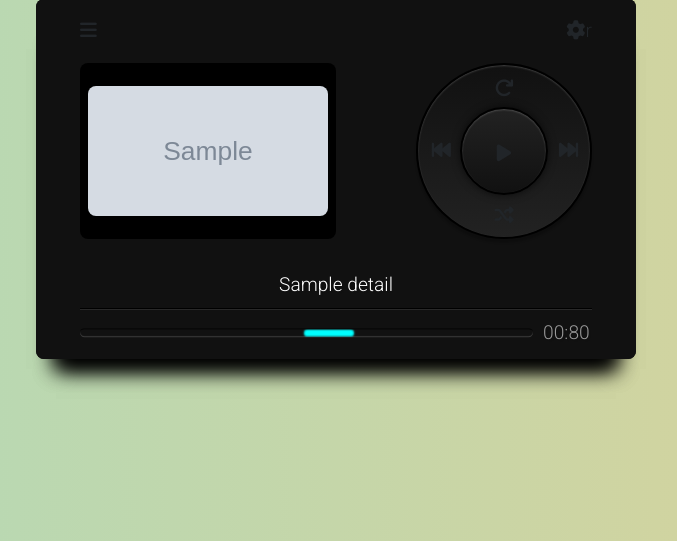
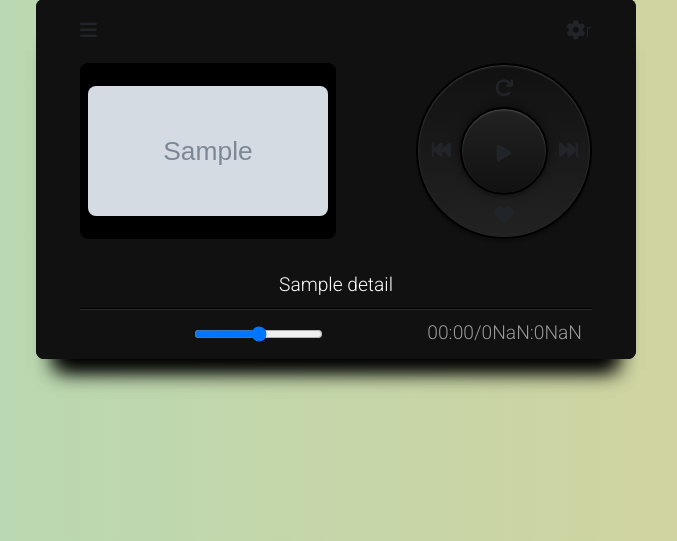
Before and after one commit to diwasrimal/songs, a Flask app: template templates/play.html in a window 1280 px wide. Shown: the part 221-762 px from the top of the page, without its empty margins (304-981 px from the left). Run offline with Flask 2, Linux system fonts and the light colour scheme; the template is opened without the code that fills it: most values are stand-ins (such as "Sample title", 1, 10 or a date in 2020); grey boxes marked "Sample" are stand-in pictures; some libraries are stand-ins or nearby versions.

Commit message:
Make music seek

```diff
--- a/app.py
+++ b/app.py
@@ -146,11 +146,9 @@ def play():
     song = request.args.get('songId')
 
     # Record the song if not in recents
-    try:
-        if song not in session['recents']:
-            session['recents'].append(song)
-    except KeyError:
-        session['recents'] = [song]
+    if not 'recents' in session:
+        session['recents'] = []
+    session['recents'].append(song)
 
     # Current song's index in recents list
     idx = session['recents'].index(song)
--- a/static/musicPlayer.css
+++ b/static/musicPlayer.css
@@ -99,7 +99,7 @@ main .player .fa.fa-fast-forward {
   left: 82%;
   transform: translatey(-50%);
 }
-main .player .fa.fa-random {
+main .player .fa.fa-heart {
   top: 82%;
   left: 50%;
   transform: translatex(-50%);
@@ -125,12 +125,26 @@ footer .time-tracker {
   box-sizing: border-box;
 }
 footer .time-tracker .timer {
+  display: flex;
   position: relative;
+  padding: 0 10px;
   float: left;
-  width: 90%;
+  justify-content: space-between;
+  width: 100%;
   height: 2rem;
   cursor: pointer;
 }
+
+footer #progress {
+ position: relative;
+ top: 5px;
+}
+
+footer .time-tracker .time {
+ line-height: 2rem;
+}
+
+/*
 footer .time-tracker .timer .bg {
   position: relative;
   top: 50%;
@@ -155,8 +169,4 @@ footer .time-tracker .timer .bg:before {
   background: cyan;
   box-shadow: 0 0 2px 2px cyan;
 }
-footer .time-tracker .time {
-  float: left;
-  width: 10%;
-  line-height: 2rem;
-}
+*/
--- a/templates/play.html
+++ b/templates/play.html
@@ -31,7 +31,7 @@
       <i class="fa fa-play"></i>
       <i class="fa fa-pause" style="display: none"></i>
       <i class="fa fa-fast-forward"></i>
-      <i class="fa fa-random"></i>
+      <i class="fa fa-heart"></i>
     </div>
   </main>
   <footer>
@@ -39,12 +39,17 @@
     </div>
     <div class="time-tracker">
       <div class="timer">
-        <div class="bg">
-        </div>
+        <form style="width: 90%;">
+          <input type="range" id="progress" class="bg" min="0" max="100" step="1" value="0">
+        </form>
+        <div class="time">
+        <span id="currentTime">00:00</span>/<span id="duration"></span>
       </div>
-      <div class="time">00:80</div>
+      </div>
+
     </div>
   </footer>
+
 
   <!-- Song changer form -->
   <form hidden id="playPrev" action='/play'>
@@ -59,42 +64,5 @@
 {% endblock %}
 
 {% block script %}
-  <script>
-
-  let audio = document.querySelector("audio")
-
-  // Get all buttons
-  let play = document.querySelector('.fa-play')
-  let pause = document.querySelector('.fa-pause ')
-  let prev = document.querySelector('.fa-fast-backward')
-  let repeat = document.querySelector('.fa-repeat')
-  let next = document.querySelector('.fa-fast-forward')
-  let random = document.querySelector('.fa-random')
-
-  // Controls
-
-  play.addEventListener('click', () => {
-    audio.play()
-    hide(play)
-    show(pause)
-  })
-
-  pause.addEventListener('click', () => {
-    audio.pause()
-    hide(pause)
-    show(play)
-  })
-
-  repeat.addEventListener('click', () => audio.currentTime = 0 )
-  prev.addEventListener('click', () => document.querySelector("#playPrev").submit())
-  next.addEventListener('click', () => document.querySelector("#playNext").submit())
-
-  function hide(elem) {
-    elem.style.display = 'none'
-  }
-  function show(elem) {
-    elem.style.display = 'block'
-  }
-
-  </script>
+  <script src="../static/musicPlayer.js"></script>
 {% endblock %}
```
Also changed, not shown: static/musicPlayer.js (added, +83 -0 lines).
